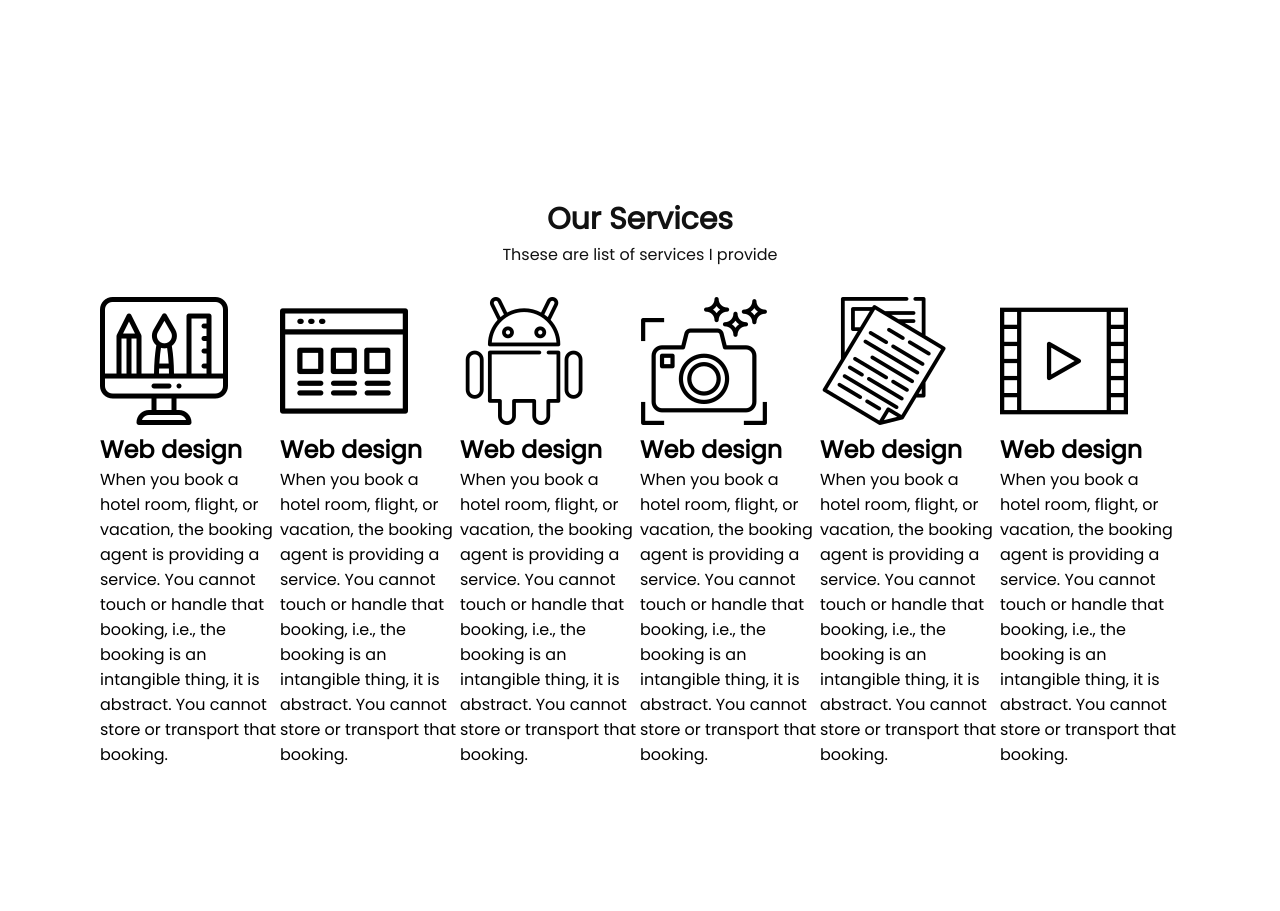
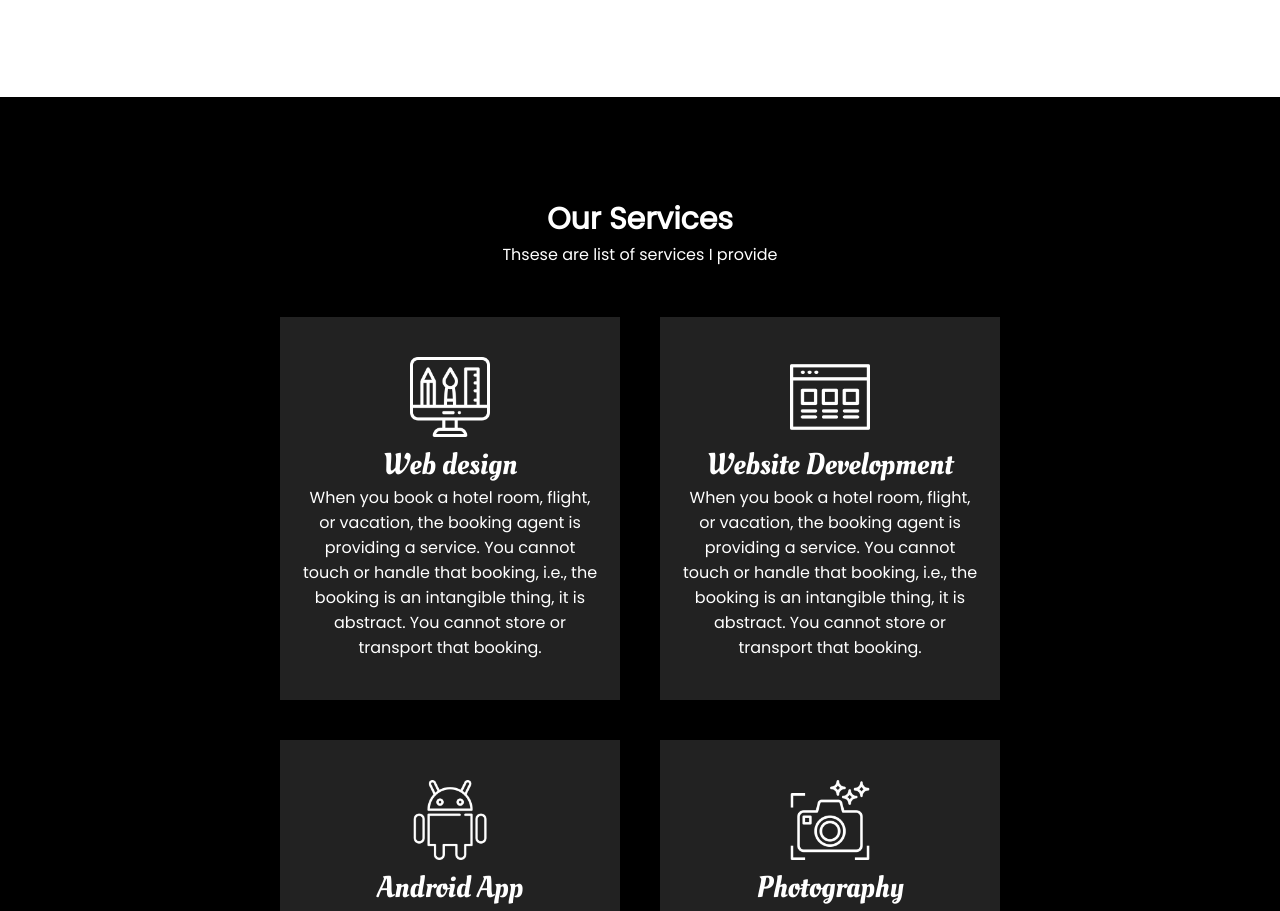
Before and after one commit to Rohith1221/Portfolio, a plain HTML site: page index.html in a window 1280 px wide. Shown: the part 1501-2412 px from the top of the page. Before the commit the page ends 2368 px from the top, so only its background shows below. Drawn offline with Linux system fonts and the light colour scheme.

Commit message:
Third commit (services page complete)

```diff
--- a/index.html
+++ b/index.html
@@ -48,8 +48,9 @@
             </div>
         </div>
     </section>
+
     <section class="services">
-        <div class="heading">
+        <div class="heading white">
             <h2>Our Services</h2>
             <p>Thsese are list of services I provide</p>
         </div>
@@ -61,27 +62,27 @@
             </div>
             <div class="servicesBx">
                 <img src="img/icon2.png">
-                <h2>Web design</h2>
+                <h2>Website Development</h2>
                 <p> When you book a hotel room, flight, or vacation, the booking agent is providing a service. You cannot touch or handle that booking, i.e., the booking is an intangible thing, it is abstract. You cannot store or transport that booking.</p>
             </div>
             <div class="servicesBx">
                 <img src="img/icon3.png">
-                <h2>Web design</h2>
+                <h2>Android App</h2>
                 <p> When you book a hotel room, flight, or vacation, the booking agent is providing a service. You cannot touch or handle that booking, i.e., the booking is an intangible thing, it is abstract. You cannot store or transport that booking.</p>
             </div>
             <div class="servicesBx">
                 <img src="img/icon4.png">
-                <h2>Web design</h2>
+                <h2>Photography</h2>
                 <p> When you book a hotel room, flight, or vacation, the booking agent is providing a service. You cannot touch or handle that booking, i.e., the booking is an intangible thing, it is abstract. You cannot store or transport that booking.</p>
             </div>
             <div class="servicesBx">
                 <img src="img/icon5.png">
-                <h2>Web design</h2>
+                <h2>Content Writing</h2>
                 <p> When you book a hotel room, flight, or vacation, the booking agent is providing a service. You cannot touch or handle that booking, i.e., the booking is an intangible thing, it is abstract. You cannot store or transport that booking.</p>
             </div>
             <div class="servicesBx">
                 <img src="img/icon6.png">
-                <h2>Web design</h2>
+                <h2>Video Editing</h2>
                 <p> When you book a hotel room, flight, or vacation, the booking agent is providing a service. You cannot touch or handle that booking, i.e., the booking is an intangible thing, it is abstract. You cannot store or transport that booking.</p>
             </div>
         </div>
--- a/style.css
+++ b/style.css
@@ -1,4 +1,5 @@
 @import url('https://fonts.googleapis.com/css2?family=Poppins&display=swap');
+@import url('https://fonts.googleapis.com/css2?family=Oleo+Script&display=swap');
 * {
     margin: 0;
     padding: 0%;
@@ -141,3 +142,44 @@ header.sticky ul li a {
 img {
     max-width: 100%;
 }
+
+.services {
+    background: black;
+}
+
+.heading.white {
+    color: #fff;
+}
+
+.services .content {
+    display: flex;
+    justify-content: center;
+    flex-wrap: wrap;
+    flex-direction: row;
+    color: white;
+}
+
+.services .content .servicesBx {
+    padding: 40px 20px;
+    background: #222;
+    color: #fff;
+    max-width: 340px;
+    margin: 20px;
+    text-align: center;
+    transition: 0.5s;
+}
+
+.services .content .servicesBx:hover {
+    background: royalblue;
+}
+
+.services .content .servicesBx img {
+    max-width: 80px;
+    filter: invert(1);
+}
+
+.services .content .servicesBx h2 {
+    font-size: 30px;
+    font-weight: 300;
+    font-family: 'Oleo Script', cursive;
+}
```
Also changed, not shown: img/Cream.jpg (added).
